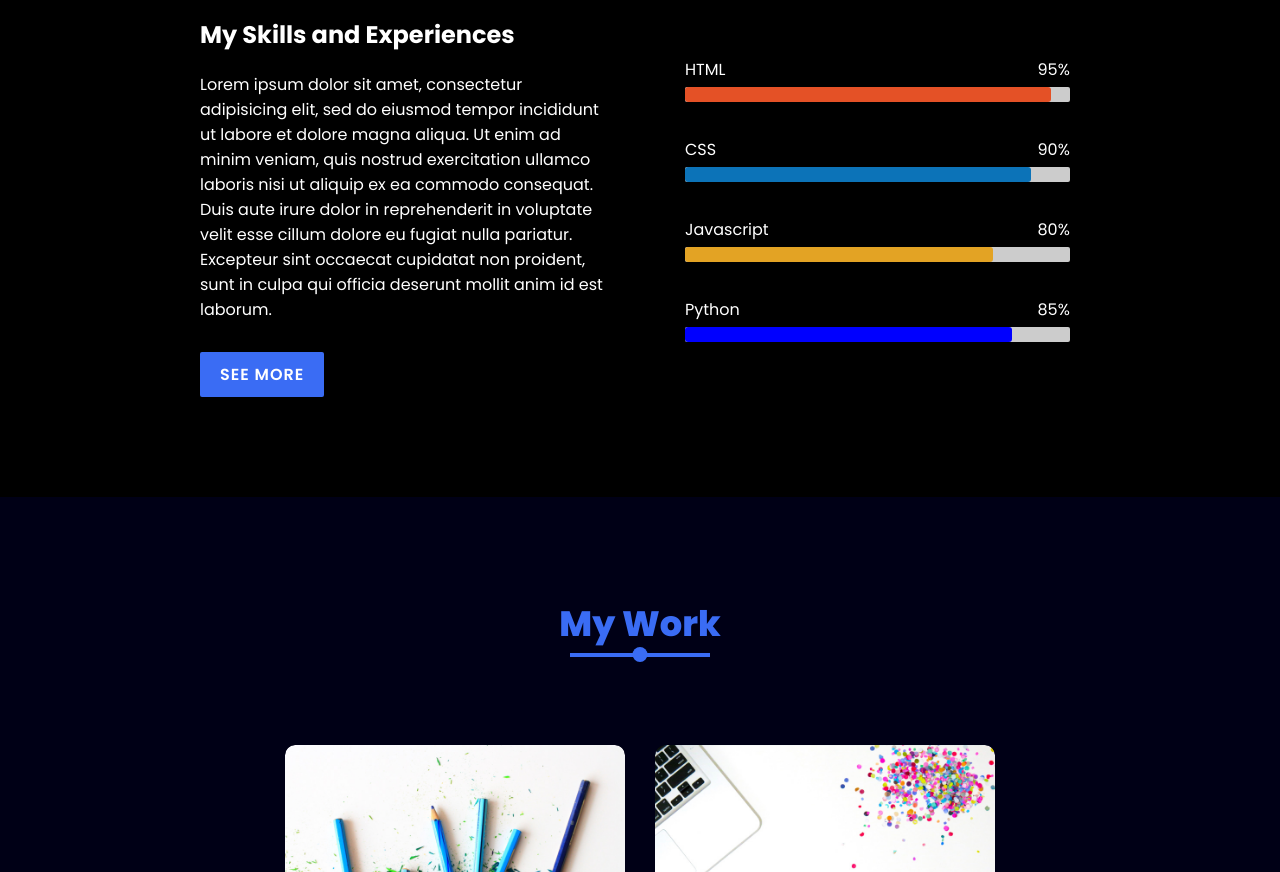
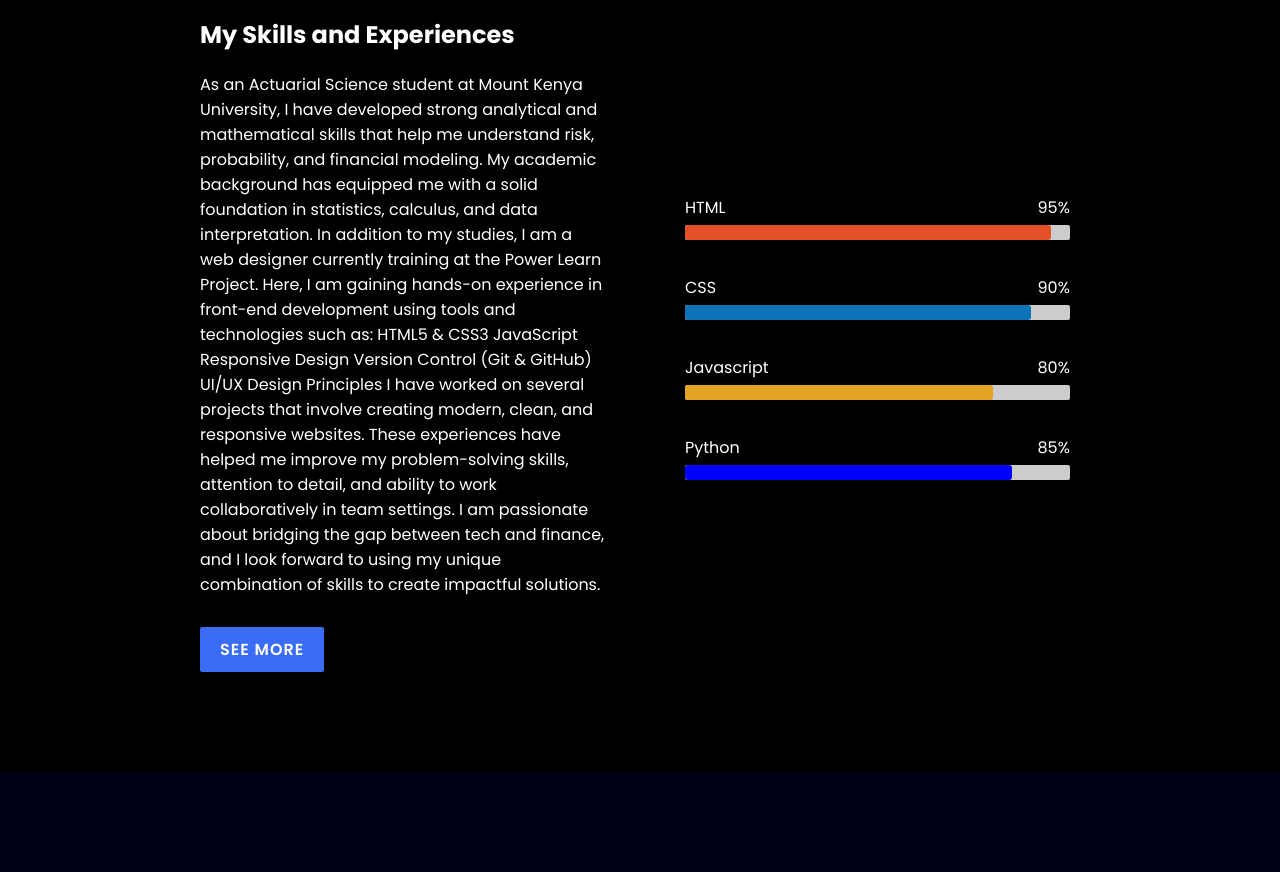
Before and after one commit to victormutune/portfolio, a plain HTML site: page index.html in a window 1280 px wide. Shown: the part 1815-2687 px from the top of the page. Drawn offline with nearby package versions, Linux system fonts and the light colour scheme.

Commit message:
Update index.html

```diff
--- a/index.html
+++ b/index.html
@@ -86,7 +86,23 @@
         <div class="content">
             <div class="column col-left">
                 <h2 class="content-title" data-aos="fade-right" data-aos-duration="1000" data-aos-delay="200">My Skills and Experiences</h2>
-                <div class="paragraph-text" data-aos="flip-down" data-aos-duration="1000" data-aos-delay="300">Lorem ipsum dolor sit amet, consectetur adipisicing elit, sed do eiusmod tempor incididunt ut labore et dolore magna aliqua. Ut enim ad minim veniam, quis nostrud exercitation ullamco laboris nisi ut aliquip ex ea commodo consequat. Duis aute irure dolor in reprehenderit in voluptate velit esse cillum dolore eu fugiat nulla pariatur. Excepteur sint occaecat cupidatat non proident, sunt in culpa qui officia deserunt mollit anim id est laborum.</div>
+                <div class="paragraph-text" data-aos="flip-down" data-aos-duration="1000" data-aos-delay="300">As an Actuarial Science student at Mount Kenya University, I have developed strong analytical and mathematical skills that help me understand risk, probability, and financial modeling. My academic background has equipped me with a solid foundation in statistics, calculus, and data interpretation.
+
+In addition to my studies, I am a web designer currently training at the Power Learn Project. Here, I am gaining hands-on experience in front-end development using tools and technologies such as:
+
+    HTML5 & CSS3
+
+    JavaScript
+
+    Responsive Design
+
+    Version Control (Git & GitHub)
+
+    UI/UX Design Principles
+
+I have worked on several projects that involve creating modern, clean, and responsive websites. These experiences have helped me improve my problem-solving skills, attention to detail, and ability to work collaboratively in team settings.
+
+I am passionate about bridging the gap between tech and finance, and I look forward to using my unique combination of skills to create impactful solutions.</div>
                 <a href="#" class="btn" data-aos="zoom-in-right" data-aos-duration="1000" data-aos-delay="400">See more</a>
             </div>
             <div class="column col-right">
```
